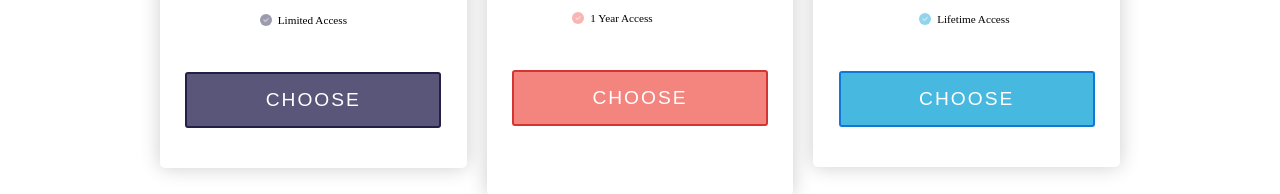
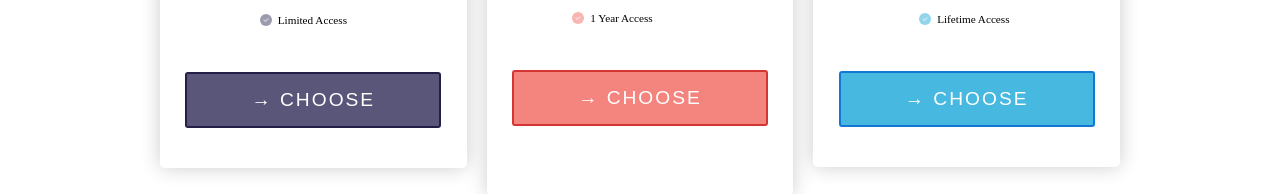
Before and after one commit to dillionmegida/react-course, a React (Vite) app: page / in a window 1280 px wide. Shown: the part 583-777 px from the top of the page. Built offline with nearby package versions, Linux system fonts and the light colour scheme.

Commit message:
add arrow in button

```diff
--- a/src/components/Button/Button.jsx
+++ b/src/components/Button/Button.jsx
@@ -24,7 +24,7 @@ function Button({
       // onClick={doSomething}
       className={`${styles.button} ${className}`}
     >
-      {children}
+      → {children}
     </button>
   )
 }
```
